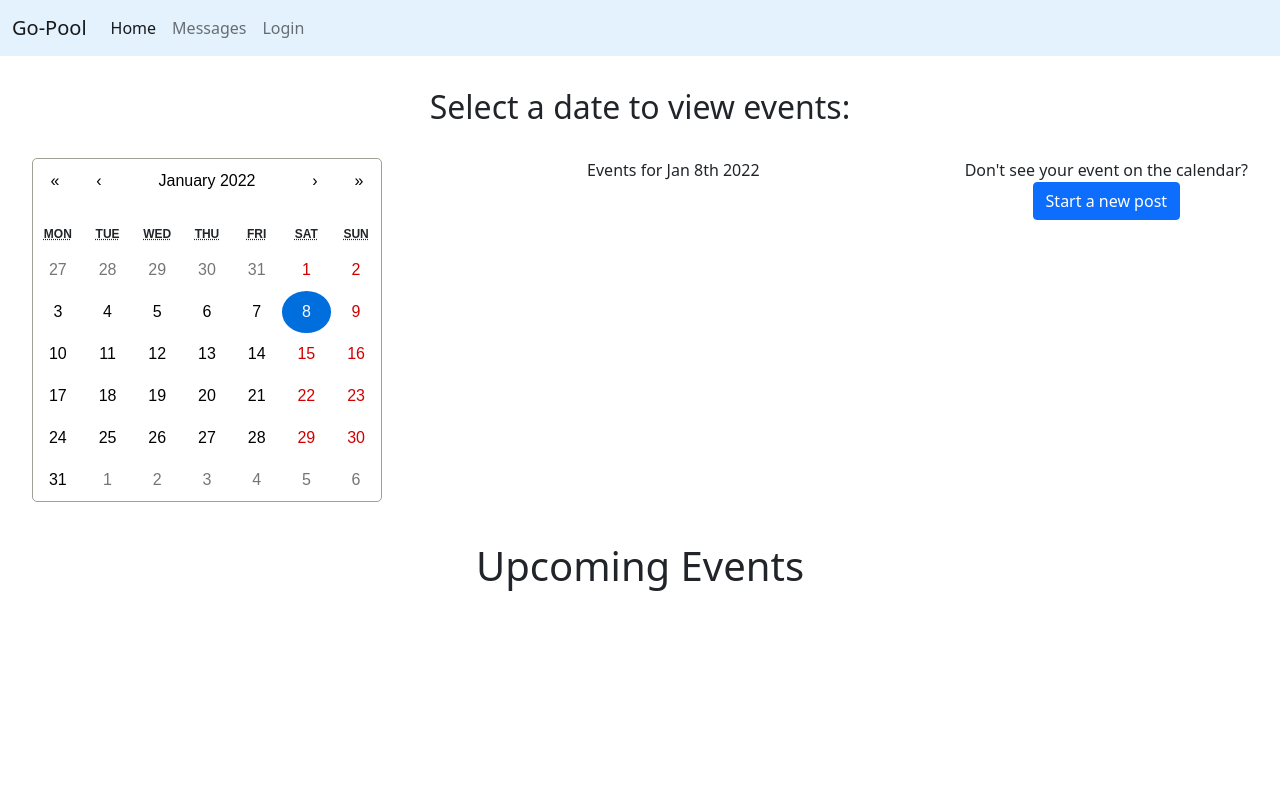
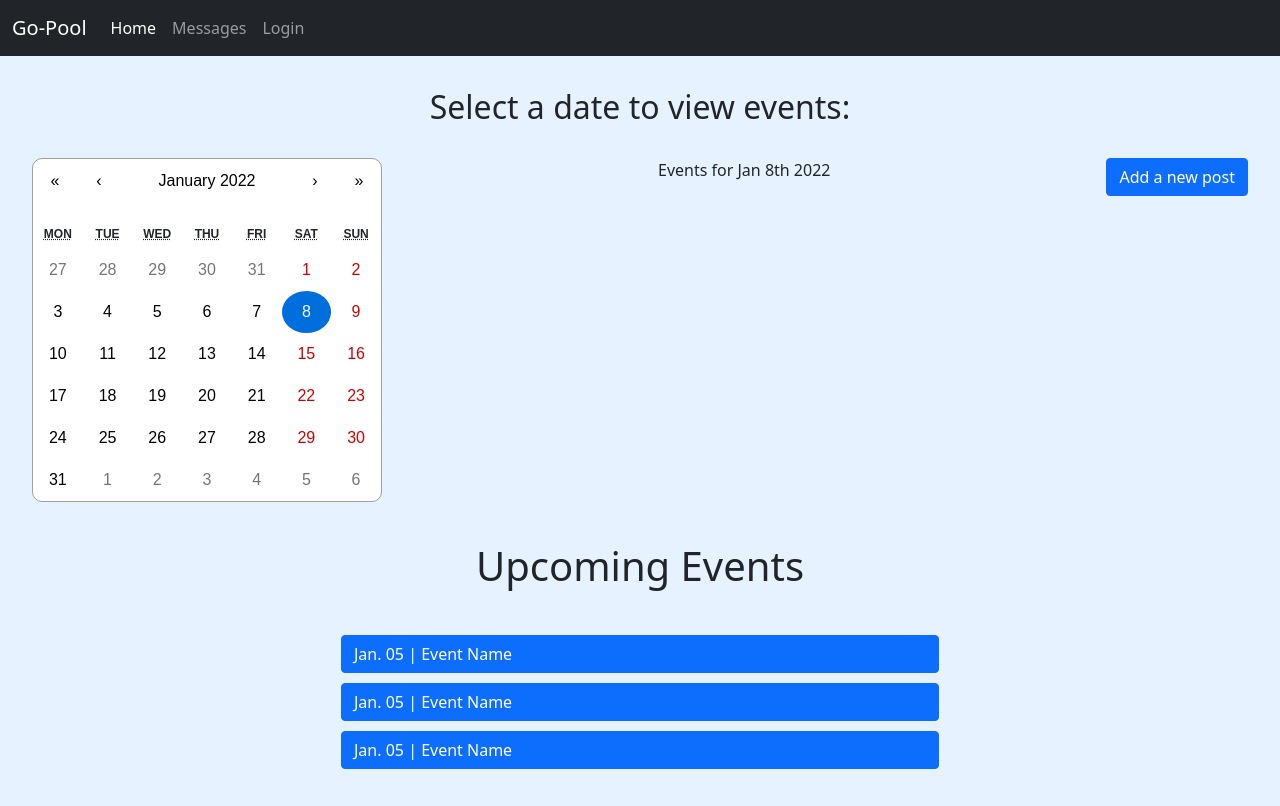
Before and after one commit to GS-goblin-shark/go-pool, a React app: page / in a window 1280 px wide. Built offline with nearby package versions, Linux system fonts and the light colour scheme.

Commit message:
adjusted styling, made sample thread title cards

```diff
--- a/client/components/Dashboard.jsx
+++ b/client/components/Dashboard.jsx
@@ -2,6 +2,7 @@ import React, { useState } from 'react';
 import Calendar from 'react-calendar'
 import moment from 'moment';
 import NewEventModal from './NewEvent';
+import ThreadCard from './threadTitleCard';
 
 function Dashboard() {
   const [dateState, setDateState] = useState(new Date())
@@ -21,7 +22,15 @@ function Dashboard() {
         </div>
          <NewEventModal/>
       </div>
-      <h1>Upcoming Events</h1>
+      <div id='upcoming-events-container'>
+        <h1>Upcoming Events</h1>
+        <div id='thread-card-container'>
+          <ThreadCard/>
+          <ThreadCard/>
+          <ThreadCard/>
+        </div>
+      </div>
+
     </div>
   );
 }
--- a/client/components/Login.jsx
+++ b/client/components/Login.jsx
@@ -34,11 +34,11 @@ function Login() {
     <div id='login-page'>
       <div className='form-group' id='login-form'>
         <p>Email</p>
-        <input type='text' placeholder='email' onChange={onEmailChange}/>
+        <input class="form-control login-input" type='text' onChange={onEmailChange}/>
         <p>Password</p>
-        <input type='password' placeholder='password' onChange={onPasswordChange}/>
+        <input class="form-control login-input" type='password' onChange={onPasswordChange}/>
       </div>
-      <button id='loginButton' type='submit' onClick={login}>Log In</button>
+      <button className="btn btn-primary" id='loginButton' type='submit' onClick={login}>Log In</button>
       {hasError && <p>Invalid Email or Password</p>}
       <p>Don't have an account?  Click <Link id='signUp-link' to={'/signup'}>here</Link> to sign up!</p>
     </div>
--- a/client/components/NewEvent.jsx
+++ b/client/components/NewEvent.jsx
@@ -75,8 +75,7 @@ function NewEventModal(){
 
     return(
         <div id='new-event'>
-            <p>Don't see your event on the calendar?</p>
-            <button type="button" className="btn btn-primary" id="thread-modal-button" onClick={openModal}>Start a new post</button>
+            <button type="button" className="btn btn-primary" id="thread-modal-button" onClick={openModal}>Add a new post</button>
             <Modal
                 className="Modal__Bootstrap modal-dialog"
                 isOpen={modalIsOpen}
@@ -86,7 +85,7 @@ function NewEventModal(){
 
                     <div className="modal-header">
                         <h4 className="modal-title">Create a New Post</h4>
-                        <button type="button" className="close" onClick={closeModal}>
+                        <button type="button" className="close" id='modal-close-button' onClick={closeModal}>
                             <span aria-hidden="true">&times;</span>
                             <span className="sr-only"></span>
                         </button>
@@ -101,7 +100,7 @@ function NewEventModal(){
                             <label>Location</label>
                             <input type='text' onChange={onLocationChange}></input>
                             <label>Message</label>
-                            <textarea onChange={onThreadChange}></textarea>
+                            <textarea rows='5' onChange={onThreadChange}></textarea>
                         </div>
                         <div className="modal-footer">
                         <button type="button" className="btn btn-primary" onClick={CreateNewThread}>Create Post</button>
--- a/client/components/navBar.jsx
+++ b/client/components/navBar.jsx
@@ -3,7 +3,7 @@ import React from 'react';
 const NavBar = () => {
     return(
         <div>
-            <nav className="navbar navbar-expand-lg navbar-light">
+            <nav className="navbar navbar-expand-lg navbar-dark bg-dark">
             <div className="container-fluid">
                 <a className="navbar-brand" href="/">Go-Pool</a>
                 <button className="navbar-toggler" type="button" data-bs-toggle="collapse" data-bs-target="#navbarNavAltMarkup" aria-controls="navbarNavAltMarkup" aria-expanded="false" aria-label="Toggle navigation">
--- /dev/null
+++ b/client/components/threadTitleCard.jsx
@@ -0,0 +1,11 @@
+import React from 'react';
+
+function ThreadCard() {
+  const date = 'Jan. 05'
+  const title = 'Event Name'
+  return (
+      <button className="thread-card btn btn-primary text-left"> {date}  |  {title}</button>
+  );
+}
+
+export default ThreadCard;
--- a/client/style.scss
+++ b/client/style.scss
@@ -1,16 +1,8 @@
 $light-blue: #e3f2fd;
-
-.navbar{
-    background-color: $light-blue !important;
+$lt-prim: lighten(#007bff, 45%);
+body{
+  background-color: $lt-prim;
 }
-
-.threadCard{
-  background-color: lightblue;
-  height: 100px;
-  width: 200px;
-  margin: 20px;
-}
-
 input{
     margin: 10px;
 }
@@ -28,13 +20,6 @@ h1{
 h2{
   text-align: center;
   margin: 1em;
-}
-
-button {
-  background-color: $light-blue;
-  border: none;
-  border-radius: 5px;
-  padding: 8px;
 }
 
 // Dashboard page
@@ -62,6 +47,29 @@ button {
   flex-direction: column;
 }
 
+#modal-close-button{
+  border: none;
+  background-color: transparent;
+}
+
+//upcoming events
+#upcoming-events-container{
+  display: flex;
+  flex-direction: column;
+  align-items: center;
+}
+
+#thread-card-container{
+  display: flex;
+  flex-direction: column;
+  width: 50%;
+}
+
+.thread-card{
+  margin: 5px;
+  text-align: left;
+}
+
 //login page
 #login-page{
     display: flex;
@@ -69,6 +77,11 @@ button {
     justify-content: center;
     align-items: center;
     margin: 10px;
+}
+
+.login-input{
+  width: 40vw;
+  min-width: 300px;
 }
 
 
@@ -79,7 +92,7 @@ button {
     max-width: 100%;
     background: white;
     border: 1px solid #a0a096;
-    border-radius: 5px;
+    border-radius: 10px;
     font-family: Arial, Helvetica, sans-serif;
     line-height: 1.125em;
   }
@@ -171,7 +184,7 @@ button {
     background-color: #e6e6e6;
   }
   .react-calendar__tile--now {
-    background: #ffff76;
+    background: $lt-prim;
     border-radius: 50%;
   }
   .react-calendar__tile--now:enabled:hover,
```
